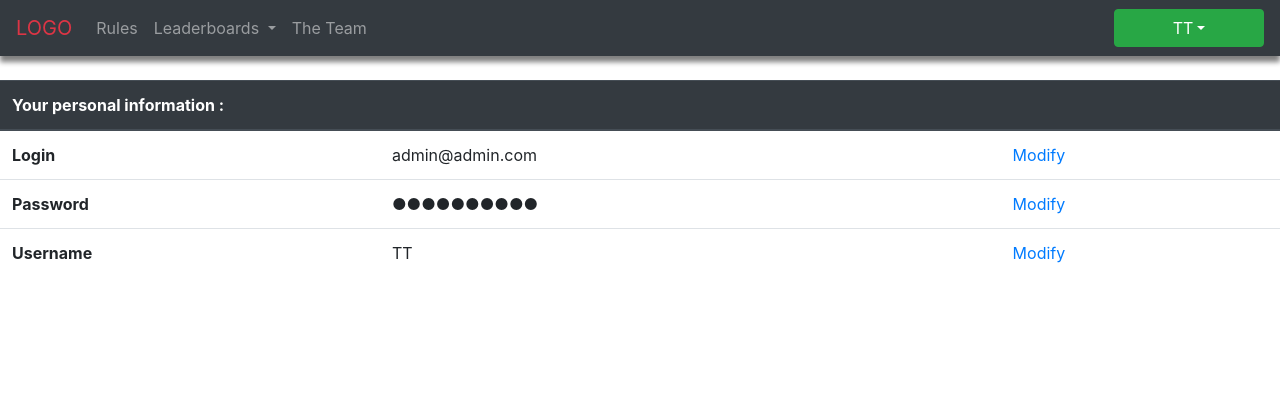
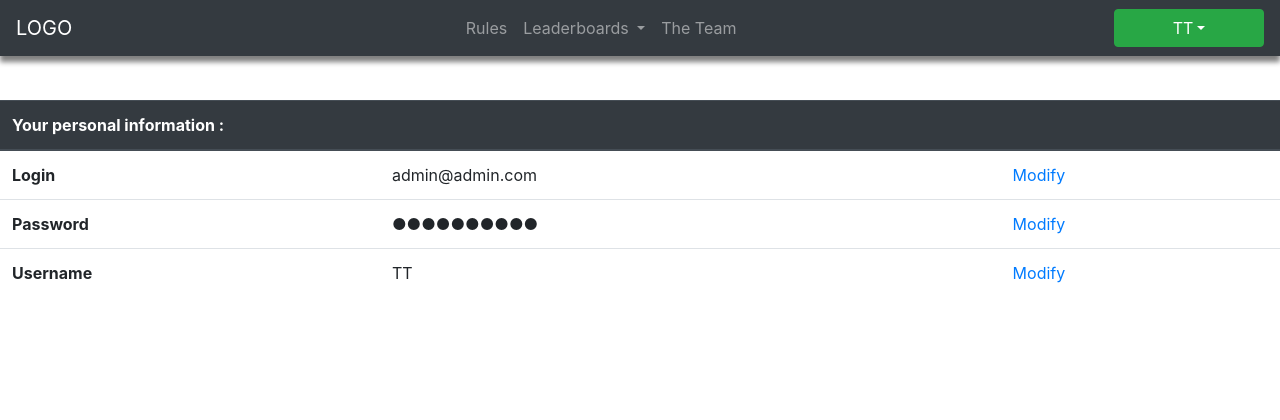
Before and after one commit to TT-txt/eniGame, a PHP site: page /profile.php in a window 1280 px wide. Shown: the top 420 px of the page. Run offline with PHP 8.4, Linux system fonts and the light colour scheme; a user stored in the database is signed in.

Commit message:
Visual improvement

```diff
--- a/web/include/nav.php
+++ b/web/include/nav.php
@@ -32,15 +32,14 @@ if (isset($_POST['login']) and isset($_POST['password'])) {
     }
 }
 ?>
-
-<nav class="navbar navbar-expand-lg navbar-dark bg-dark sticky-top" style="box-shadow: 0px 6px 5px grey;">
+<nav class="navbar navbar-expand-lg navbar-dark bg-dark sticky-top" style="box-shadow: 0px 6px 5px grey; margin-bottom:20px;">
     <button class="navbar-toggler" type="button" data-toggle="collapse" data-target="#navbarTogglerDemo03" aria-controls="navbarTogglerDemo03" aria-expanded="false" aria-label="Toggle navigation">
         <span class="navbar-toggler-icon"></span>
     </button>
-    <a class="navbar-brand text-danger" href="home.php">LOGO</a>
+    <a class="navbar-brand text-autre" href="home.php">LOGO</a>
 
-    <div class="collapse navbar-collapse" id="navbarTogglerDemo03">
-        <ul class="navbar-nav mr-auto mt-2 mt-lg-0">
+    <div class="collapse navbar-collapse" id="navbarTogglerDemo03" >
+        <ul class="navbar-nav ml-auto mt-2 mt-lg-0">
             <li class="nav-item">
                 <a class="nav-link" href="#">Rules</a>
             </li>
@@ -68,7 +67,7 @@ if (isset($_POST['login']) and isset($_POST['password'])) {
                     <a class="dropdown-item text-danger" href="disconnect.php">Disconnect</a>
                 </div>');
             } else {
-                echo ('"><button type="button" class="btn btn-primary" data-toggle="modal" data-target="#Connect">Connect</button>');
+                echo ('"><button type="button" class="btn btn-success" data-toggle="modal" data-target="#Connect">Connect</button>');
             }
             echo ('</li>');
             ?>
@@ -92,7 +91,8 @@ if ($connected == false) {
                         </div>
                         <br />
                         <input type="password" class="form-control" placeholder="Password" name="password" required /><br /><br />
-                        <button type="submit" class="btn btn-primary">Connect</button>
+                        <style>.btn-success{background-color:#6351ce !important;}</style>
+                        <button type="submit" class="btn btn-success">Connect</button>
                         <!--<button type="submit" class="btn btn-success">Register</button>-->
                         <a class="btn btn-success text-light" data-toggle="modal" data-target="#register" data-dismiss="modal" role="button">Register</a>
                     </form>
```
